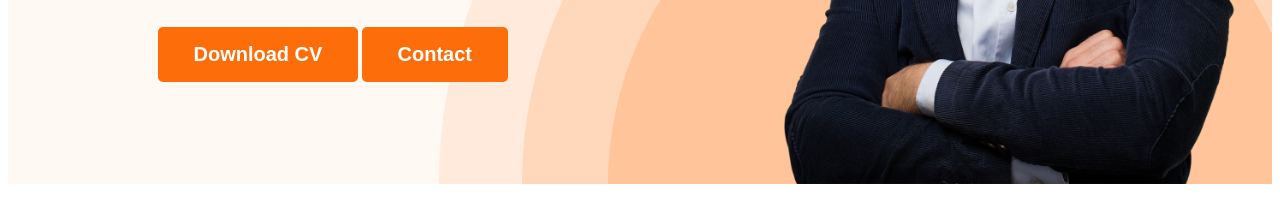
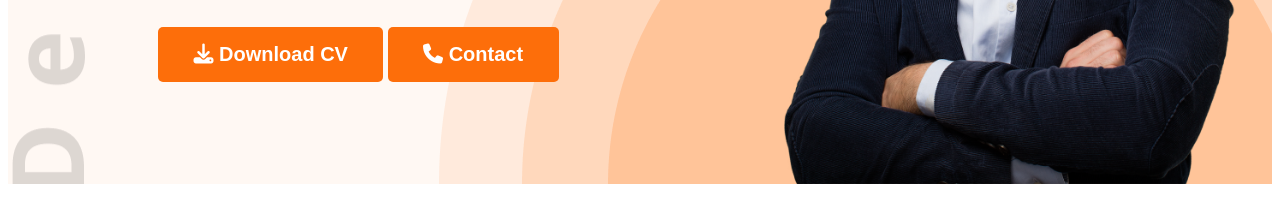
Before and after one commit to ashyxia/web-dev, a plain HTML site: page index.html in a window 1280 px wide. Shown: the part 584-800 px from the top of the page. Drawn offline with nearby package versions, Linux system fonts and the light colour scheme.

```diff
--- a/index.html
+++ b/index.html
@@ -8,6 +8,7 @@
     <link rel="preconnect" href="https://fonts.googleapis.com">
 <link rel="preconnect" href="https://fonts.gstatic.com" crossorigin>
 <link href="https://fonts.googleapis.com/css2?family=Lato:ital,wght@0,700;1,400&family=Open+Sans:wght@600;700;800&display=swap" rel="stylesheet">
+<link rel="stylesheet" href="https://cdnjs.cloudflare.com/ajax/libs/font-awesome/6.5.1/css/all.min.css">
 </head>
 <body>
     <header class="header">
@@ -25,8 +26,8 @@
                 <h3 class="greeting">Hi, I  am</h3>
                 <h1 class="banner-title">Mary Hardy</h1>
                 <p class="banner-description">Shot what able cold new see hold.Friendly as an betrayed formerly he. Morning because as to society behaved moments.</p>
-                <button class="btn-primary">Download CV</button>
-                <button class="btn-primary">Contact</button>
+                <button class="btn-primary"><i class="fa-solid fa-download"></i> Download CV</button>
+                <button class="btn-primary"><i class="fa-solid fa-phone"></i> Contact</button>
             </div>
             <img class="profile-picture" src="images/hardy.png" alt="">
         </div>
@@ -137,7 +138,7 @@
 
             </div>
             <div class="download-cv">
-                <button class="btn-primary">Download CV</button>
+                <button class="btn-primary"><i class="fa-solid fa-download"></i> Download CV</button>
             </div>
         </section>
     </main>
--- a/styles/portfolio.css
+++ b/styles/portfolio.css
@@ -55,9 +55,9 @@
 /* Header related styles */
 .header {
   background-color: #fff8f3;
-  background-image: url("../images/header_bg.png");
+  background-image: url("../images/header_bg.png"), url('../images/developer.png');
   background-repeat: no-repeat;
-  background-position: bottom right;
+  background-position: bottom right, top left;
 }
 .banner {
   padding: 30px 30px 0px 150px;
```
